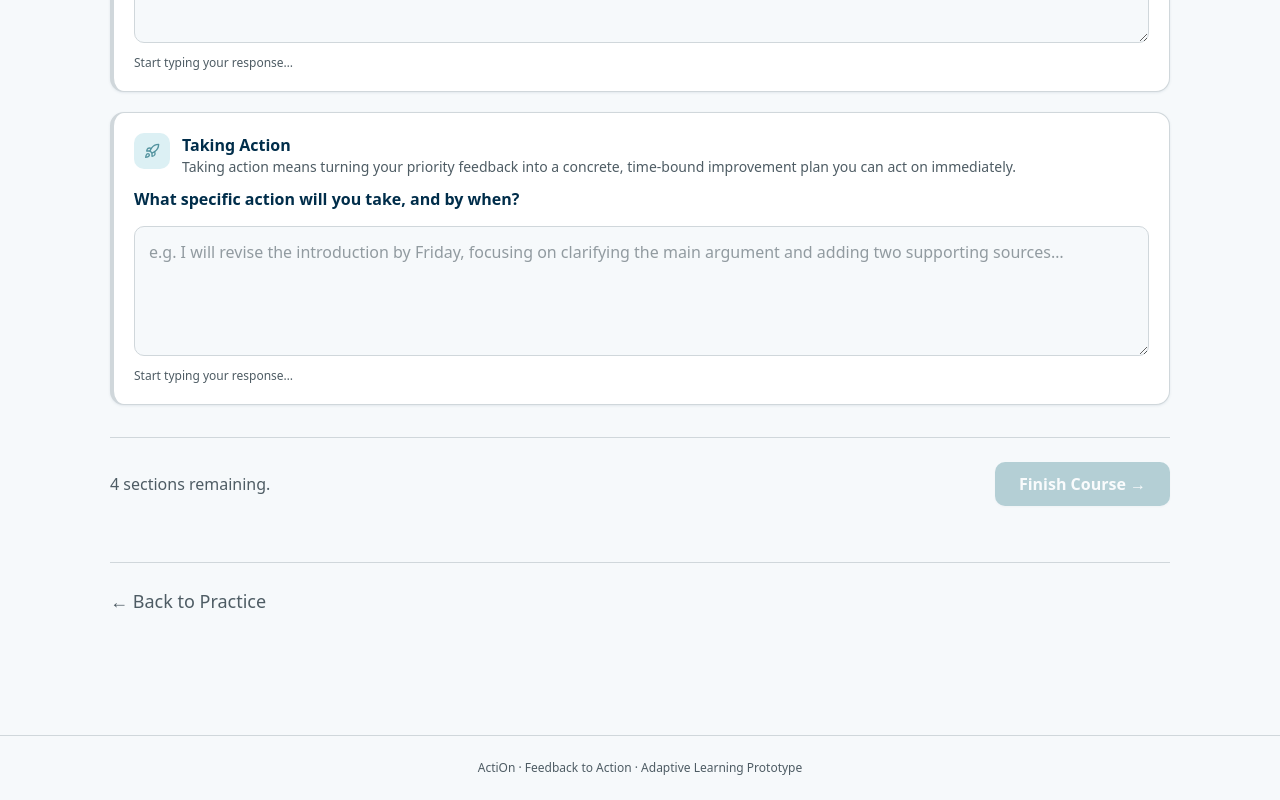
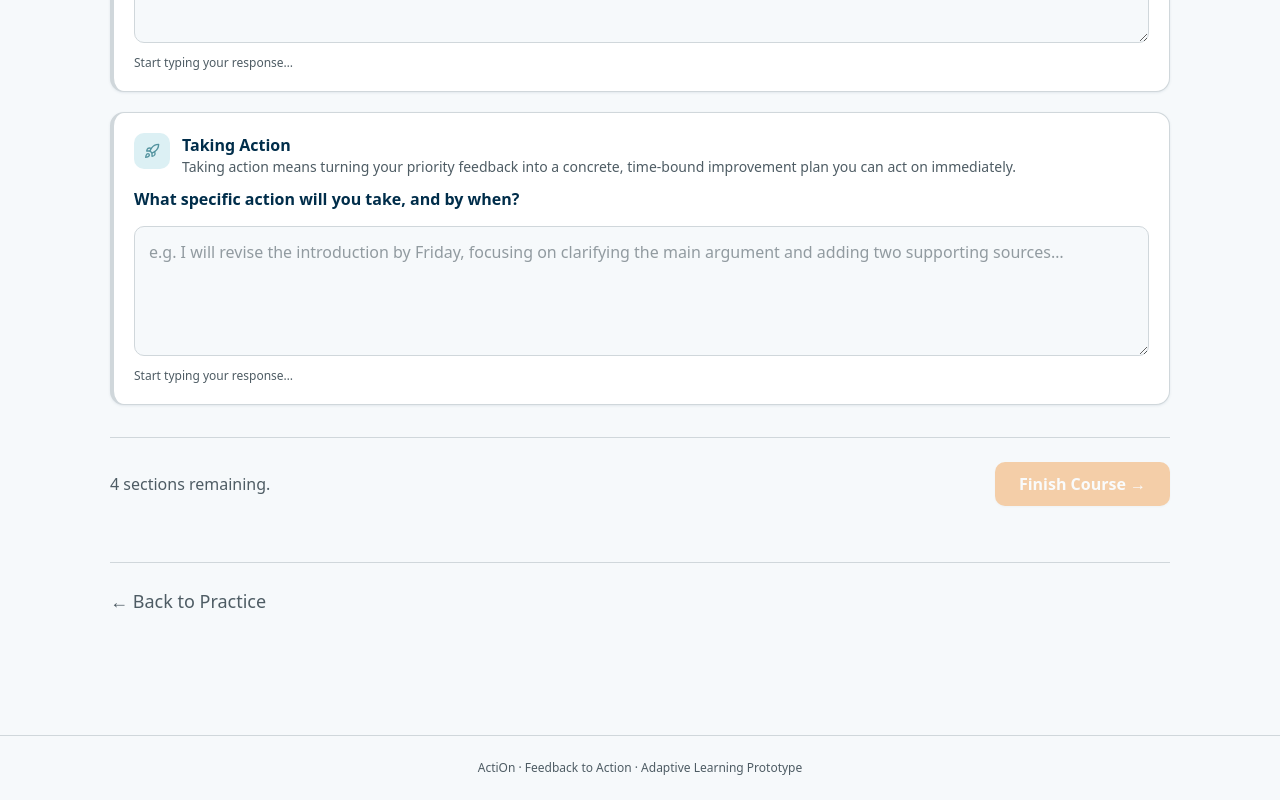
Before and after one commit to chriskure90-rgb/ActiOn-Feedback-Literacy, a React (Vite) app: page /module/4 in a window 1280 px wide. Shown: the part 1712-2512 px from the top of the page. Built offline with nearby package versions, Linux system fonts and the light colour scheme.

Commit message:
Change Finish Course button to orange (accent) to match other module CTAs
Co-Authored-By: Claude Sonnet 4.6 <noreply@anthropic.com>

```diff
--- a/src/pages/Module4.tsx
+++ b/src/pages/Module4.tsx
@@ -282,7 +282,7 @@ export default function Module4() {
         <button
           onClick={() => void handleFinishCourse()}
           disabled={!canSubmit}
-          className="inline-flex items-center gap-2 rounded-lg bg-teal px-6 py-2.5 text-base font-bold text-white shadow-card hover:bg-teal/90 disabled:opacity-40 disabled:cursor-not-allowed active:scale-[0.98] transition-all"
+          className="inline-flex items-center gap-2 rounded-lg bg-accent px-6 py-2.5 text-base font-bold text-white shadow-card hover:bg-accent/90 disabled:opacity-40 disabled:cursor-not-allowed active:scale-[0.98] transition-all"
         >
           Finish Course →
         </button>
```
